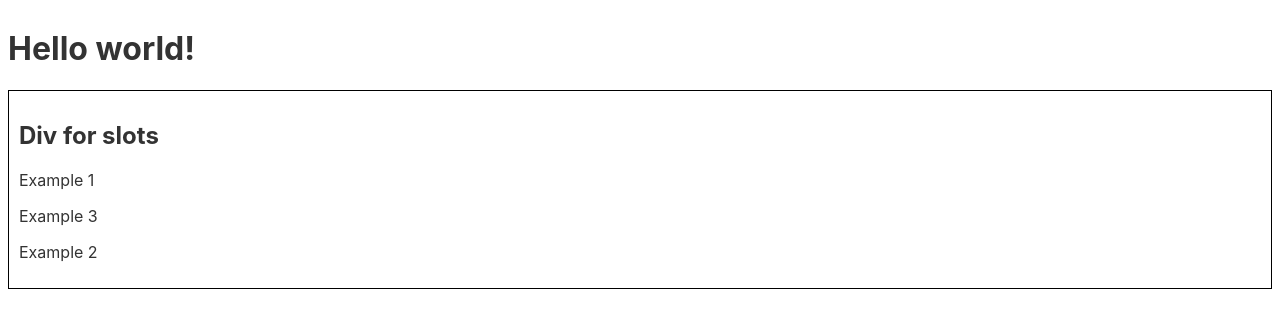
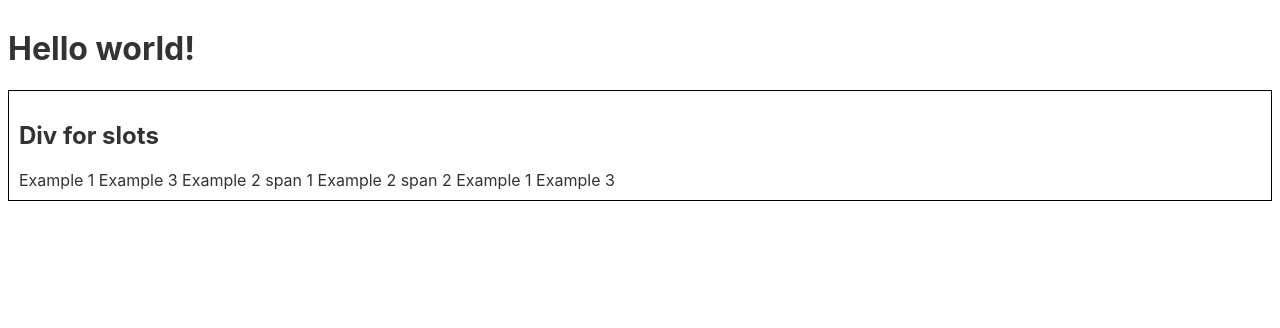
Before and after one commit to Rasyidannas/introduction-to-svelte-and-sveltekit, a Svelte app in the folder catfacts/: page / in a window 1280 px wide. Shown: the top 328 px of the page. Built offline with nearby package versions, Linux system fonts and the light colour scheme.

Commit message:
6/8. SvelteFragment.mp4

```diff
--- a/catfacts/src/App.svelte
+++ b/catfacts/src/App.svelte
@@ -5,7 +5,10 @@
 
 <h1 class="text-light bg-dark">Hello {name}!</h1>
 <Child>
-	<p>Example 1</p>
-	<p slot="ex2">Example 2</p>
-	<p>Example 3</p>
+	<span>Example 1</span>
+	<svelte:fragment slot="ex2">
+		<span>Example 2 span 1</span>
+		<span>Example 2 span 2</span>
+	</svelte:fragment>
+	<span>Example 3</span>
 </Child>
--- a/catfacts/src/Child.svelte
+++ b/catfacts/src/Child.svelte
@@ -2,6 +2,7 @@
     <h2>Div for slots</h2>
     <slot/>
     <slot name="ex2"/>
+    <slot/>
 </div>
 
 <style>
```
